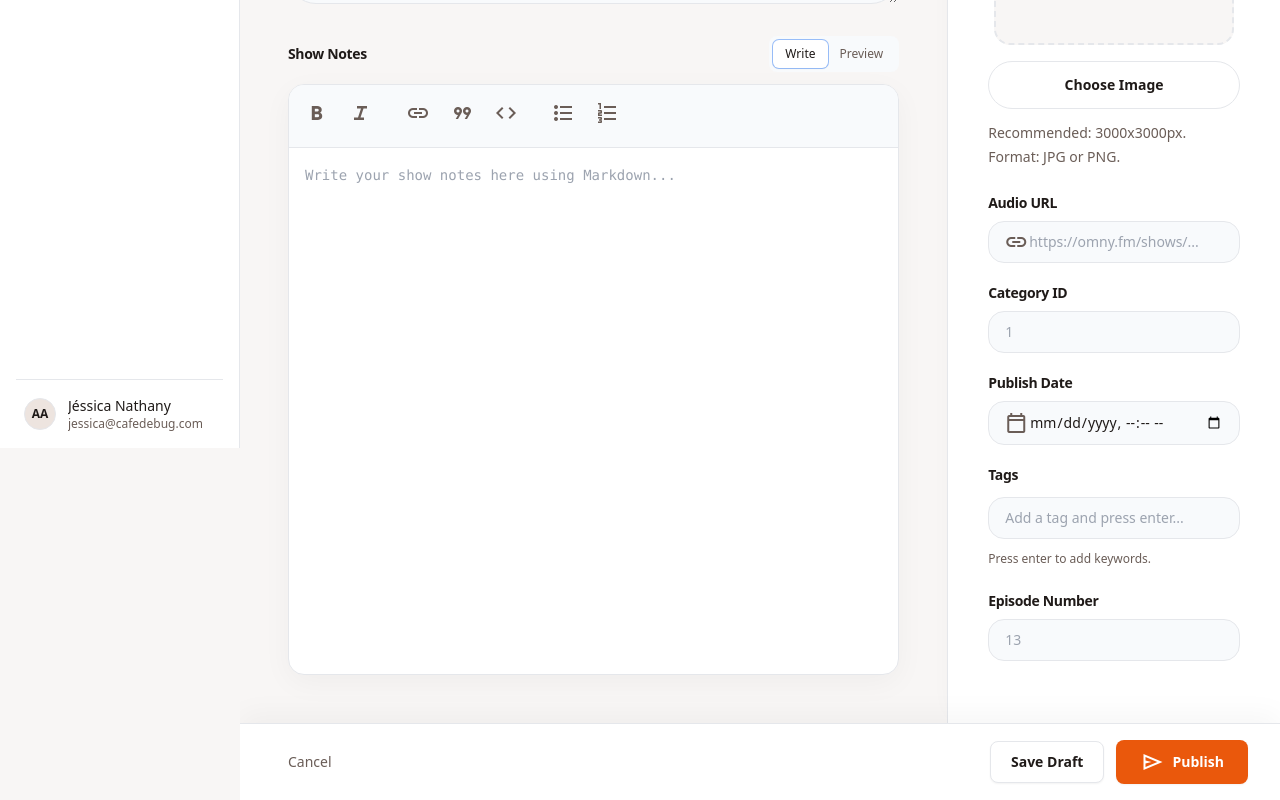
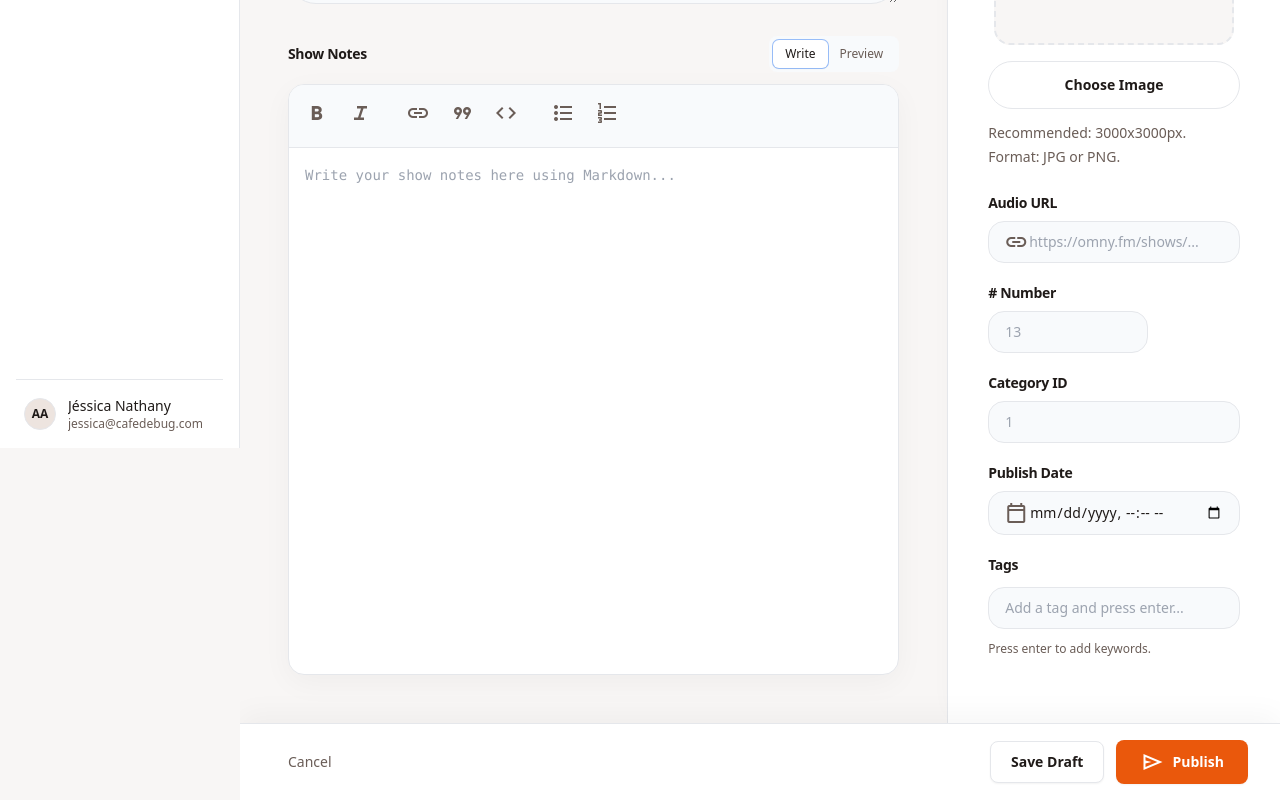
Before and after one commit to RegisBarros/cafedebug-ui, a Next.js app in the folder apps/admin/: page /episodes/new in a window 1280 px wide. Shown: the part 352-1152 px from the top of the page. Built offline with nearby package versions, Linux system fonts and the light colour scheme.

Commit message:
fix(styles): replace text input with number input for episode number field in editor

```diff
--- a/apps/admin/src/features/episodes/components/episode-editor-form.tsx
+++ b/apps/admin/src/features/episodes/components/episode-editor-form.tsx
@@ -478,6 +478,21 @@ export function EpisodeEditorForm({
                   ) : null}
                 </label>
 
+                <label className="flex max-w-[160px] flex-col gap-2">
+                  <span className={labelClassName}># Number</span>
+                  <input
+                    aria-invalid={errors.number ? true : undefined}
+                    className={inputClassName}
+                    inputMode="numeric"
+                    placeholder="13"
+                    type="number"
+                    {...register("number")}
+                  />
+                  {errors.number?.message ? (
+                    <p className="text-xs text-danger">{errors.number.message}</p>
+                  ) : null}
+                </label>
+
                 <label className="flex flex-col gap-2">
                   <span className={labelClassName}>Category ID</span>
                   <input
@@ -564,24 +579,6 @@ export function EpisodeEditorForm({
                 </div>
               </section>
 
-              <section className={metadataSectionClassName}>
-                <div className="grid gap-5 sm:grid-cols-2 xl:grid-cols-1">
-                  <label className="flex flex-col gap-2">
-                    <span className={labelClassName}>Episode Number</span>
-                    <input
-                      aria-invalid={errors.number ? true : undefined}
-                      className={inputClassName}
-                      inputMode="numeric"
-                      placeholder="13"
-                      type="text"
-                      {...register("number")}
-                    />
-                    {errors.number?.message ? (
-                      <p className="text-xs text-danger">{errors.number.message}</p>
-                    ) : null}
-                  </label>
-                </div>
-              </section>
             </div>
           </aside>
         </div>
```
